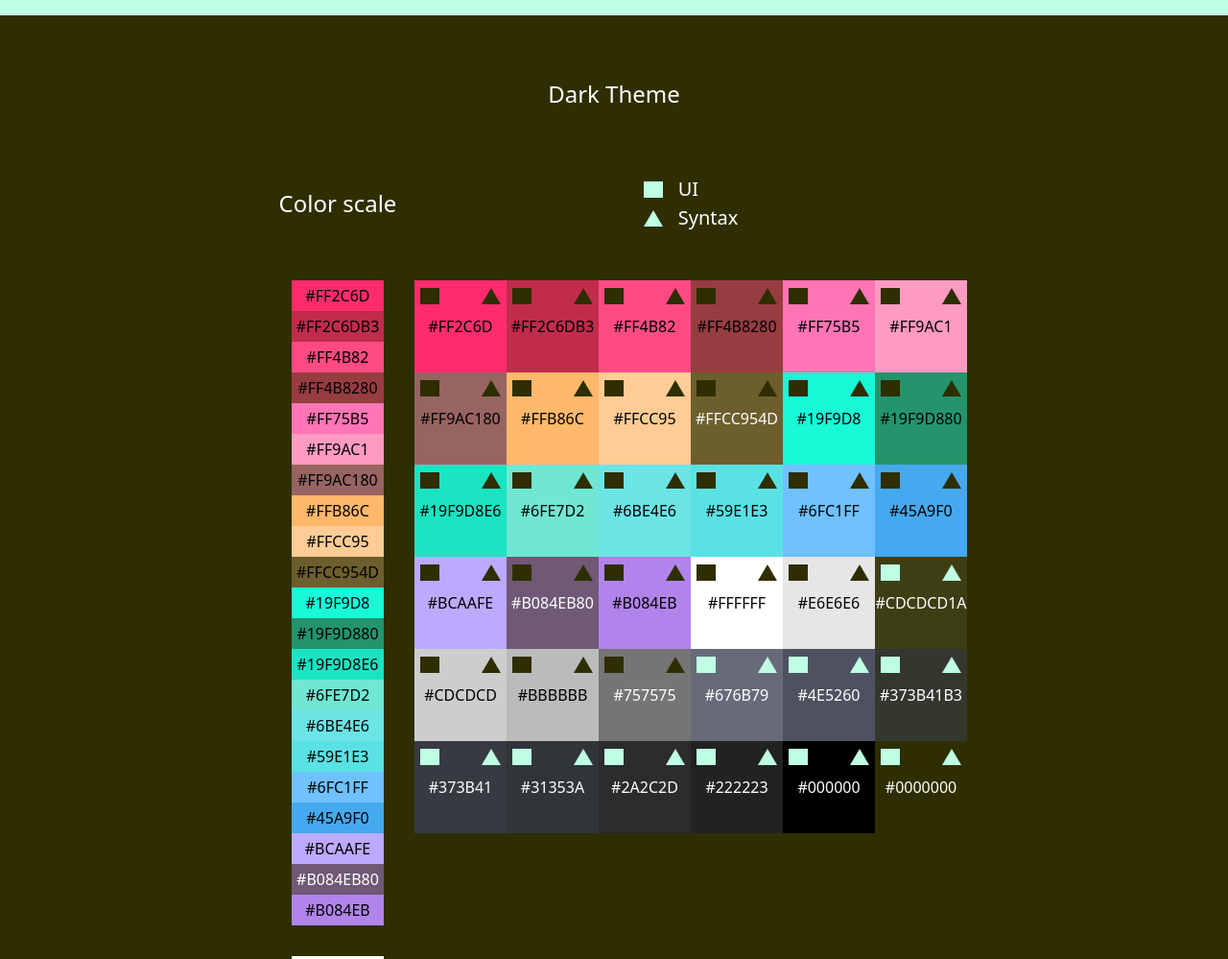
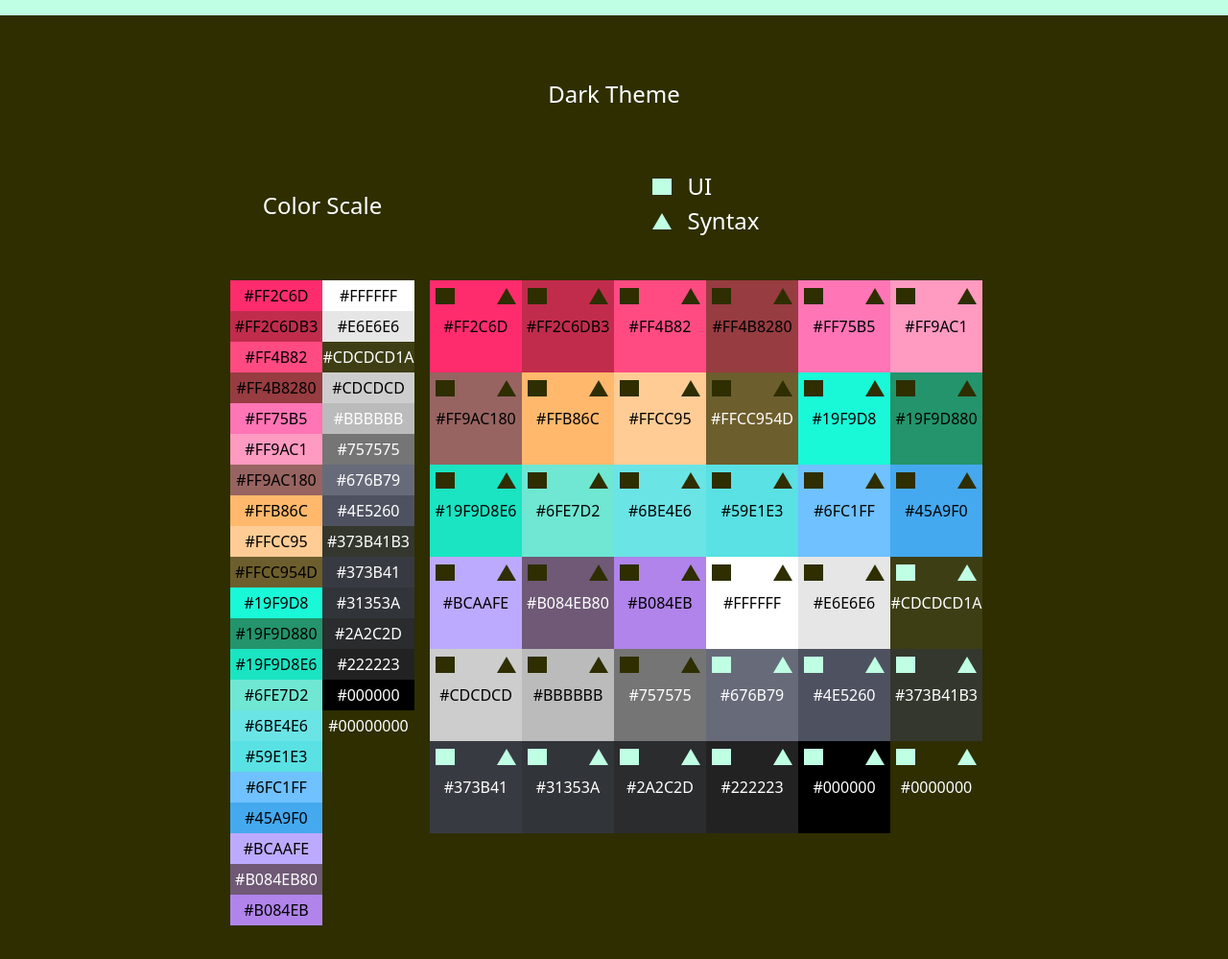
Before and after one commit to sunrise-theme/sunrise-theme-web, a website with bundled scripts: page index.html in a window 1280 px wide. Shown: the part 2320-3319 px from the top of the page at 96% size. Built offline with nearby package versions, Linux system fonts and the light colour scheme.

Commit message:
Update: :shower: Set "Color Scale" column, change one column to two column

```diff
--- a/index.html
+++ b/index.html
@@ -214,12 +214,14 @@
     </section>
 
     <section class="dark-theme flex flex-col items-center justify-center py-16 px-4 lg:py-16 lg:px-40">
-        <h1 class="text-center text-white text-2xl mb-4">Dark Theme</h1>
+        <h1 class="text-center text-white text-2xl px-10 mb-4">Dark Theme</h1>
         <div class="theme-block">
-            <div class="flex justify-center left-float">
-                <div class="w-2/3 flex flex-col items-center">
-                    <h1 class="flex flex-col justify-center text-center text-white w-40 text-2xl h-8 my-16">Color scale</h1>
-                    <div class="color-scale">
+            <div class="flex flex-col items-center left-float">
+                <div class="h-8 my-16">
+                    <h1 class="text-white text-2xl">Color Scale</h1>
+                </div>
+                <div class="color-scale-block">
+                    <div class="sub-color-scale-block">
                         <div class="r-00-red-xxxxxxxxxxxxxxxx">#FF2C6D</div>
                         <div class="r-01-red-alpha-xxxxxxxxxx">#FF2C6DB3</div>
                         <div class="r-02-bright-red-xxxxxxxxx">#FF4B82</div>
@@ -241,7 +243,8 @@
                         <div class="r-18-bright-purple-xxxxxx">#BCAAFE</div>
                         <div class="r-19-purple-alpha-xxxxxxx text-white">#B084EB80</div>
                         <div class="r-20-purple-xxxxxxxxxxxxx">#B084EB</div>
-                        <div></div>
+                    </div>
+                    <div class="sub-color-scale-block">
                         <div class="wb-00-white-xxxxxxxxxxxxx">#FFFFFF</div>
                         <div class="wb-01-very-bright-gray-xx">#E6E6E6</div>
                         <div class="wb-02-brighter-gray-alpha text-white">#CDCDCD1A</div>
@@ -261,22 +264,23 @@
                 </div>
             </div>
             <div class="flex flex-col items-center">
-                <div class="flex flex-col items-center justify-center h-8 my-16">
+                <div class="flex flex-col justify-center h-8 my-16">
                     <div class="flex flex-col items-start text-2xl">
                         <div>
                             <div class="flex flex-row items-center justify-center">
                                 <img class="w-5 mr-4" src="./assets/svgs/ui-dark.svg" alt="UI icon">
-                                <h1 class="text-white lg:text-xl">UI</h1>
+                                <h1 class="text-white">UI</h1>
                             </div>
                         </div>
                         <div>
                             <div class="flex flex-row items-center justify-center">
                                 <img class="w-5 mr-4" src="./assets/svgs/syntax-dark.svg" alt="Syntax icon">
-                                <h1 class="text-white lg:text-xl">Syntax</h1>
+                                <h1 class="text-white">Syntax</h1>
                             </div>
                         </div>
                     </div>
                 </div>
+                <div>
                     <div class="color-block">
                         <div class="r-00-red-xxxxxxxxxxxxxxxx">
                             <div class="sub-color-block">
@@ -641,6 +645,7 @@
                     </div>
                 </div>
             </div>
+        </div>
     </section>
 
     <section class="dark-terminal flex flex-col items-center py-16 px-4 lg:px-40">
--- a/main.css
+++ b/main.css
@@ -30,16 +30,22 @@ svg {
 }
 
 .theme-block {
-    width: 10em;
+    width: 9em;
 }
 
-@media (min-width: 25em) {
+@media (min-width: 20em) {
     .theme-block {
-        width: 22em;
+        width: 19.65em;
     }
 }
 
 @media (min-width: 30em) {
+    .theme-block {
+        width: 24em;
+    }
+}
+
+@media (min-width: 35em) {
     .theme-block {
         width: 28em;
     }
@@ -47,19 +53,19 @@ svg {
 
 @media (min-width: 40em) {
     .theme-block {
-        width: 34em;
+        width: 38em;
     }
 }
 
 @media (min-width: 45em) {
     .theme-block {
-        width: 40em;
+        width: 44em;
     }
 }
 
 @media (min-width: 50em) {
     .theme-block {
-        width: 46em;
+        width: 50em;
     }
 }
 
@@ -75,7 +81,7 @@ svg {
     }
 }
 
-@media (min-width: 30em) {
+@media (min-width: 35em) {
     .color-block {
         grid-template-columns: repeat(3, 6em);
     }
@@ -99,7 +105,24 @@ svg {
     }
 }
 
+.color-scale-block {
+    display: grid;
+    grid-template-columns: repeat(1, 6em);
+}
+
+@media (min-width: 40em) {
+    .color-scale-block {
+        grid-template-columns: repeat(2, 6em);
+    }
+}
+
 .color-scale {
+    display: grid;
+    grid-template-columns: repeat(1, 6em);
+    grid-auto-rows: 2em;
+}
+
+.sub-color-scale-block {
     display: grid;
     grid-template-columns: repeat(1, 6em);
     grid-auto-rows: 2em;
@@ -113,6 +136,7 @@ svg {
 
 .terminal-layout div,
 .sub-color-block div,
+.sub-color-scale-block div,
 .color-scale div {
     display: flex;
     align-items: center;
```
Lines whose indentation alone changed are shown as unchanged.
